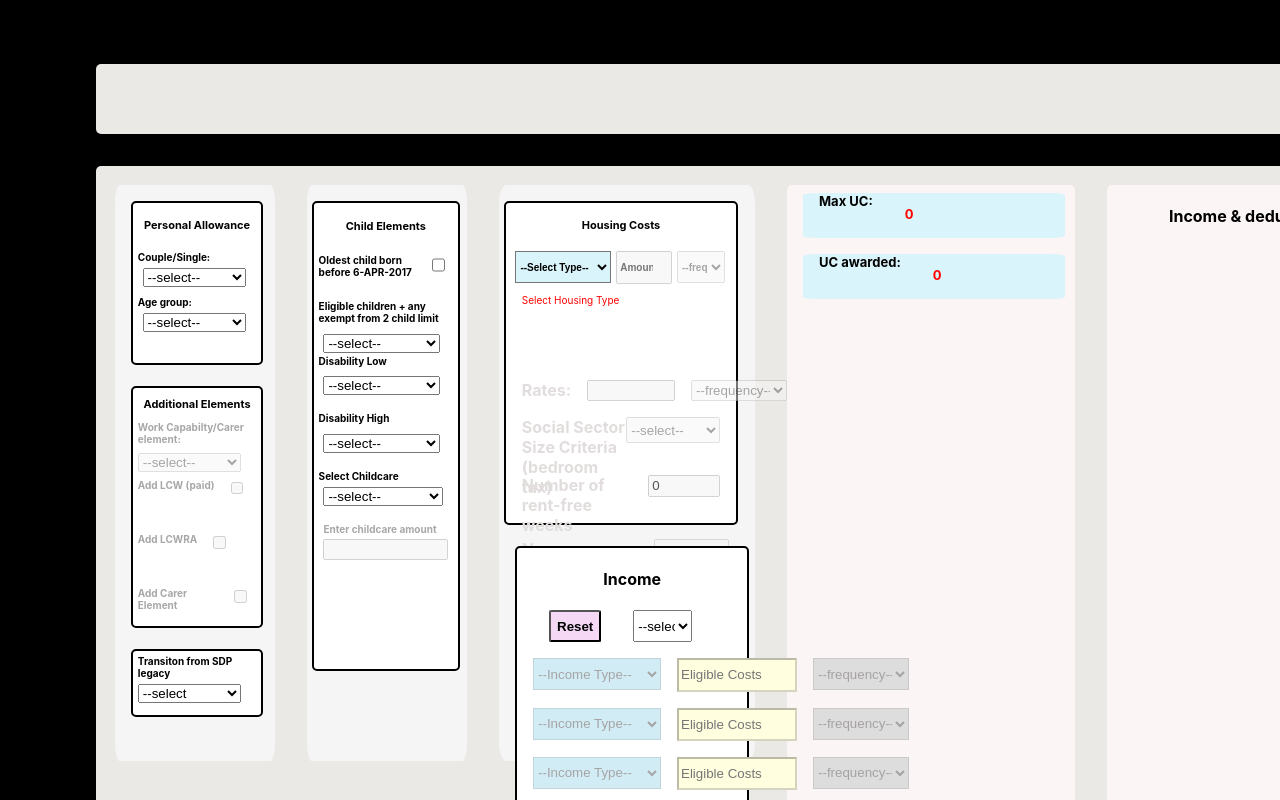
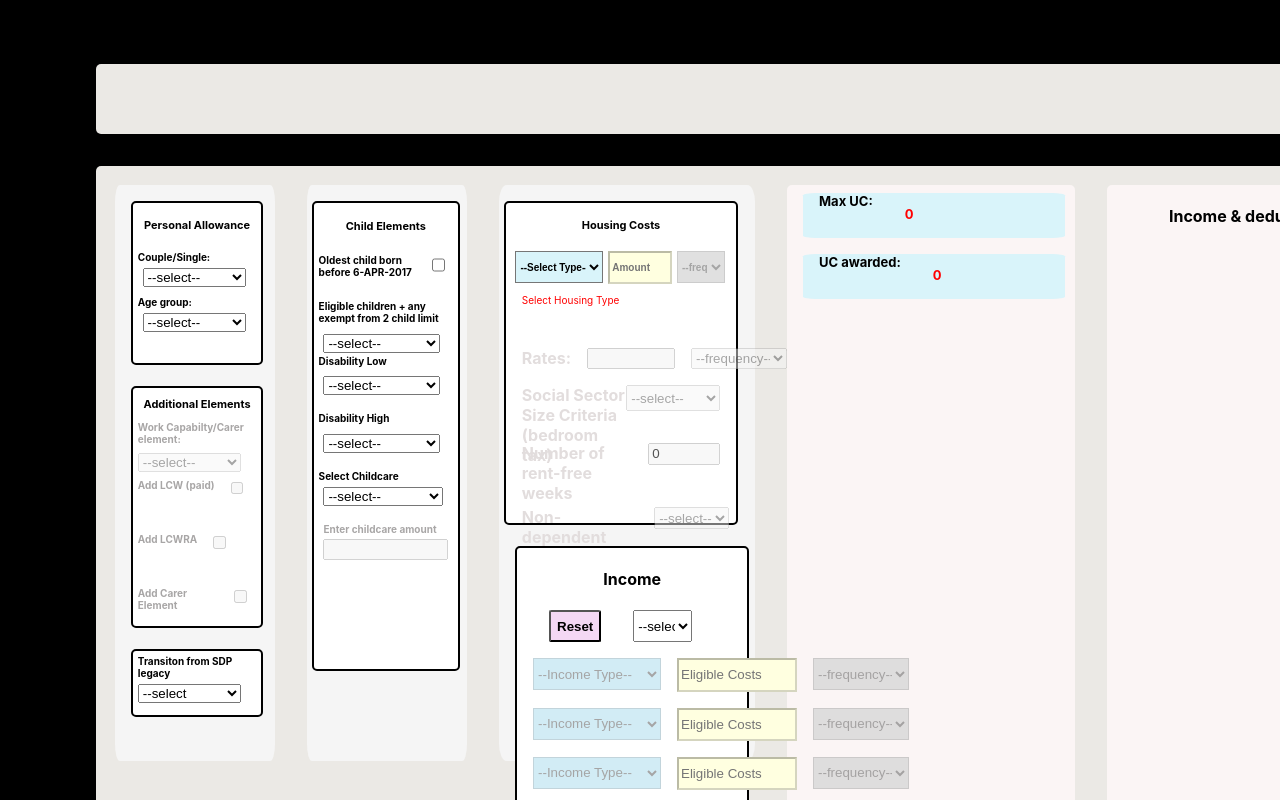
Before and after one commit to dnlstronge/benefitscalc2, a React (Create React App) app: page / in a window 1280 px wide. Shown: the top 800 px of the page. Built offline with nearby package versions, Linux system fonts and the light colour scheme.

Commit message:
[x] add break to switch statement [x] add more styles to housing

```diff
--- a/src/components/UC2/HOUS/Hous.js
+++ b/src/components/UC2/HOUS/Hous.js
@@ -130,7 +130,7 @@ const Hous = ({setPropState}) => {
             case "SOCIAL" : {
                 if(housing.rent > 0) {
                 return setLift({RENT: ROUND(RECKONER(housing.rent, housing.freq, housing.rentFree, housing.SSSC)), RATES: housing.rates, RATES_F: housing.ratesFreq, NDC: housing.NDC * UC_elements.NDC})
-            }}
+            } break }
             case "PRIVATE" : {
                 return setLift({RENT: ROUND(RECKONER(housing.rent, housing.freq, housing.rentFree, housing.SSSC)), RATES: housing.rates, RATES_F: housing.ratesFreq, NDC: housing.NDC * UC_elements.NDC})
             }
--- a/src/components/UC2/HOUS/Hous.module.css
+++ b/src/components/UC2/HOUS/Hous.module.css
@@ -11,7 +11,7 @@
 }
 .warning_box {
     display: flex;
-    height: 4rem;
+    height: 2rem;
     width: 90%;
 }
 
@@ -47,7 +47,7 @@
     font-weight: bold;
     font-size: 10px;
     display: flex;
-    width: 6rem;
+    width: 5.5rem;
     height: 2rem;
     margin-left: 0.6rem;
     margin-top: 0.3rem;
@@ -55,15 +55,17 @@
 
 }
 .select_amount {
+    background: lightyellow;
     font-weight: bold;
     font-size: 10px;
     display: flex;
-    width: 3rem;
+    width: 3.5rem;
     height: 1.7rem;
     margin-left: 0.3rem;
     margin-top: 0.3rem;
 }
 .select_freq {
+    background: lightgray;
     font-weight: bold;
     font-size: 10px;
     display: flex;
```
